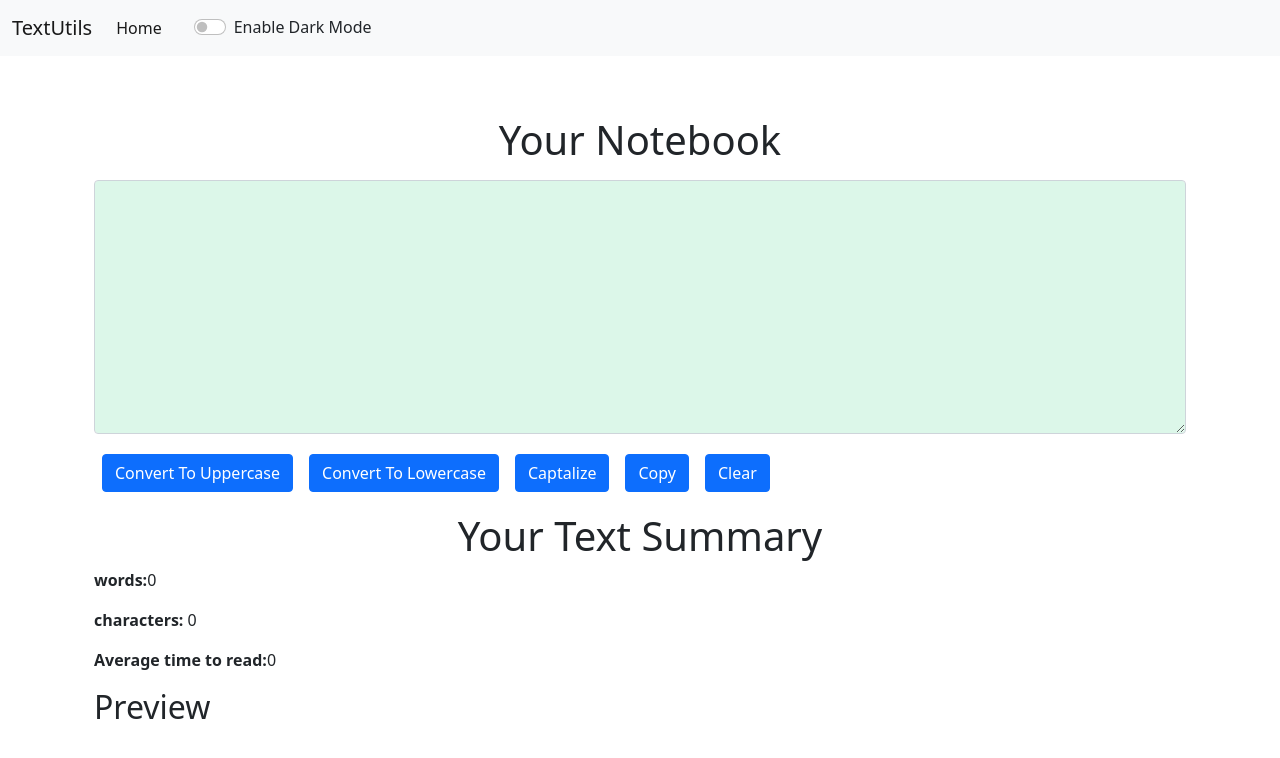
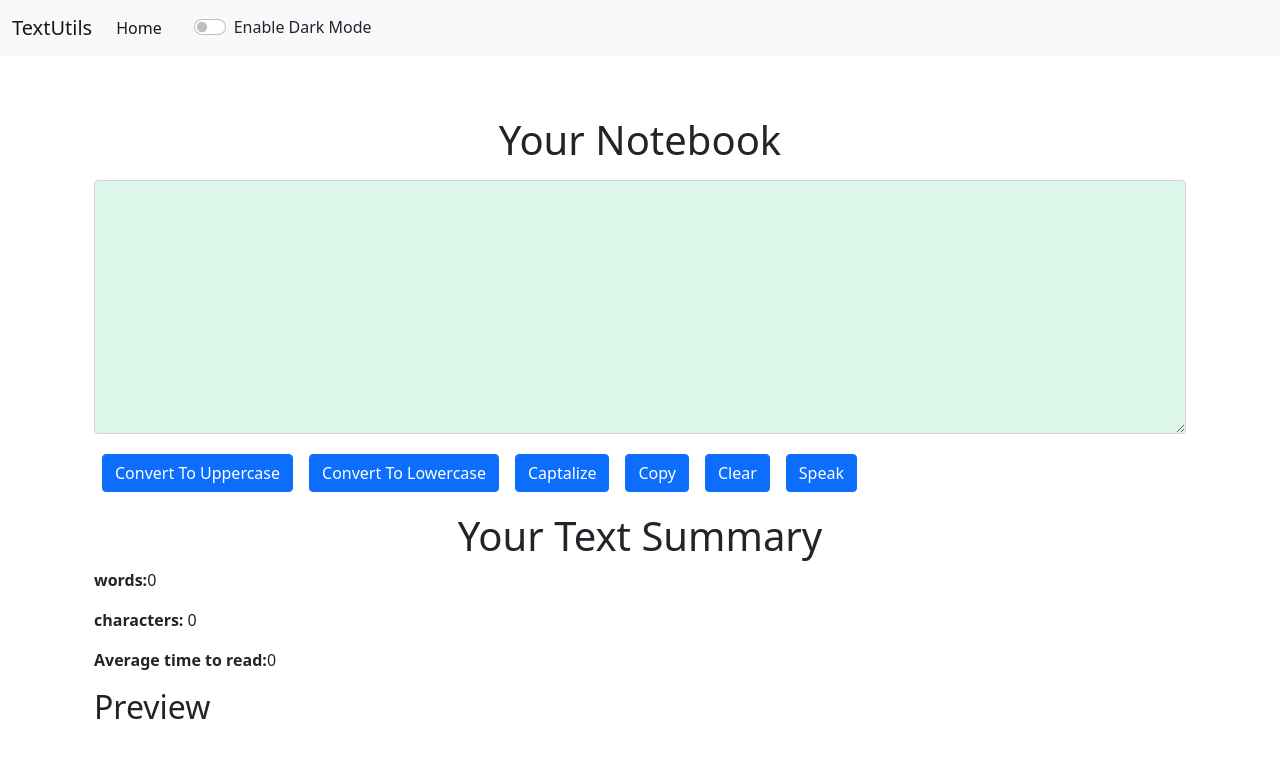
Before and after one commit to ur-star/textapp, a React (Create React App) app: page / in a window 1280 px wide. Shown: the top 758 px of the page. Built offline with nearby package versions, Linux system fonts and the light colour scheme.

Commit message:
Speech function has been added : Default voice

```diff
--- a/package.json
+++ b/package.json
@@ -37,5 +37,8 @@
       "last 1 firefox version",
       "last 1 safari version"
     ]
+  },
+  "devDependencies": {
+    "gh-pages": "^3.2.3"
   }
 }
--- a/src/components/Textform.jsx
+++ b/src/components/Textform.jsx
@@ -37,6 +37,9 @@ export default function Textform(props) {
     setText("");
     props.showAlert("Text area cleared", "success");
   };
+  const speakky = ()=>{
+    speechSynthesis.speak(new SpeechSynthesisUtterance(text));
+  }
 
   const [text, setText] = useState("");
 
@@ -72,6 +75,9 @@ export default function Textform(props) {
         <button className="btn btn-primary mx-2 my-1" onClick={clear}>
           Clear
         </button>
+        <button className="btn btn-primary mx-2 my-1" onClick={speakky}>
+          Speak
+        </button>
       </div>
 
       <div className="container my-3">
```
Also changed, not shown: 6 other files (tests, documents, lock files or other folders).
